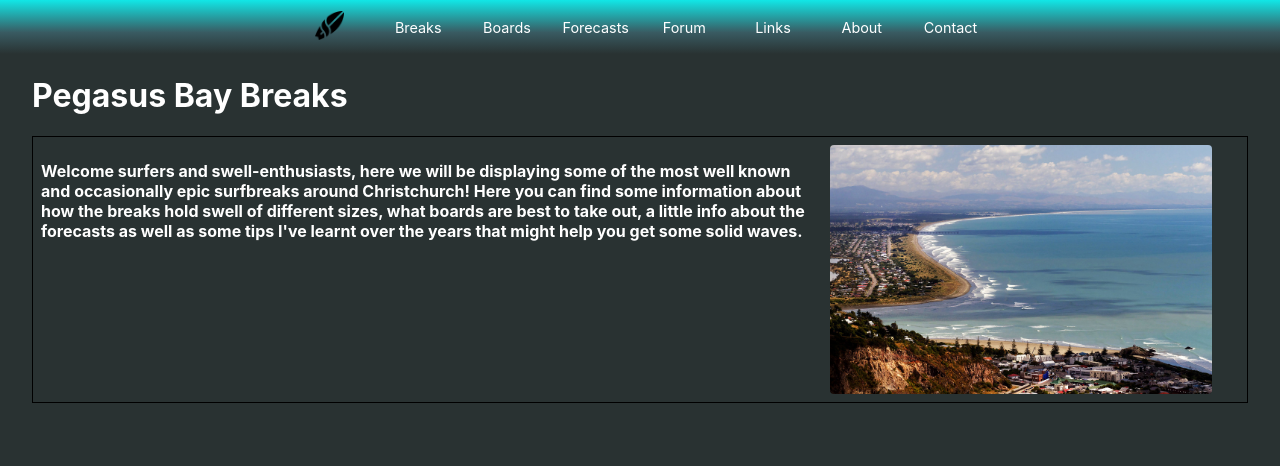
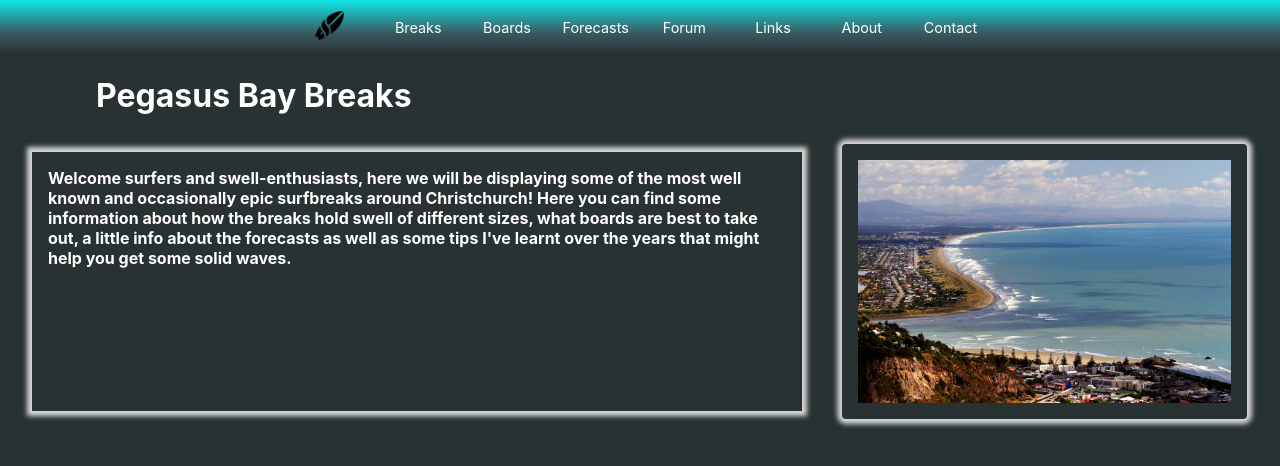
Before and after one commit to AyrtonCR/LSP, a React (Create React App) app in the folder client/: page / in a window 1280 px wide. Shown: the top 466 px of the page. Built offline with nearby package versions, Linux system fonts and the light colour scheme; no server answers.

Commit message:
starting to change css box-shadow for description and image section on main page

```diff
--- a/client/src/components/main.css
+++ b/client/src/components/main.css
@@ -6,19 +6,21 @@
   margin: 0 2rem;
 }
 .main-title {
+  margin-left: 4rem;
   color: white;
   background-color: #293232;
 }
 .description-and-image {
-  border: 0.05rem solid black;
   display: grid;
+  gap: 2rem;
   grid-template-columns: 1.3fr 0.7fr;
   margin-bottom: 4rem;
 }
 
 .main-description {
+  box-shadow: 0.01rem 0.01rem 0.3rem 0.3rem rgb(215, 215, 215);
+  padding: 1rem;
   font-size: 1rem;
-  padding: 0.5rem;
   color: white;
   background-color: #293232;
 }
@@ -27,6 +29,8 @@
   background-color: #293232;
 }
 .pegasus-bay-image {
+  box-shadow: 0.01rem 0.01rem 0.3rem 0.3rem rgb(215, 215, 215);
+  padding: 1rem;
   margin: 0.5rem;
   max-width: 90%;
   align-self: center;
```
